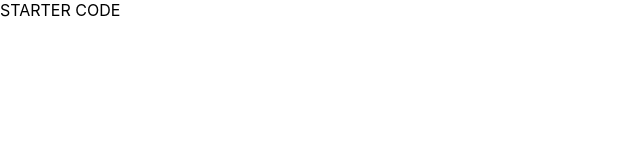
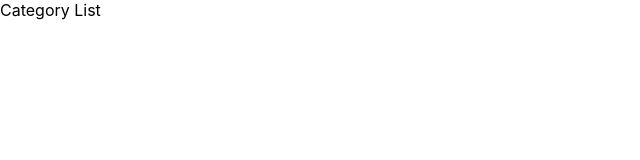
Before and after one commit to crokadilekyle/great-rate, a React (Create React App) app: page / in a window 1280 px wide. Shown: the top 160 px of the page, without its empty margins (0-640 px from the left). Built offline with nearby package versions, Linux system fonts and the light colour scheme.

Commit message:
Add CategoryList to App

```diff
--- a/src/components/App.js
+++ b/src/components/App.js
@@ -1,6 +1,7 @@
 import React, { Component } from 'react'
 import { connect } from 'react-redux'
 import { handleInitialData } from '../actions/shared'
+import CategoryList from './CategoryList'
 
 
 class App extends Component {
@@ -13,7 +14,7 @@ class App extends Component {
 
 		return (
 			<div>
-				STARTER CODE
+				<CategoryList />
 			</div>
 		)
 	}
--- /dev/null
+++ b/src/components/CategoryList.js
@@ -0,0 +1,9 @@
+import React from 'react'
+
+function CategoryList(){
+    return(
+        <div>Category List</div>
+    )
+}
+
+export default CategoryList
--- a/src/index.js
+++ b/src/index.js
@@ -8,7 +8,6 @@ import './index.css'
 import App from './components/App'
 
 const store = createStore(reducer, middleware)
-console.log(store)
 
 ReactDOM.render(
     <Provider store={store}>
```
